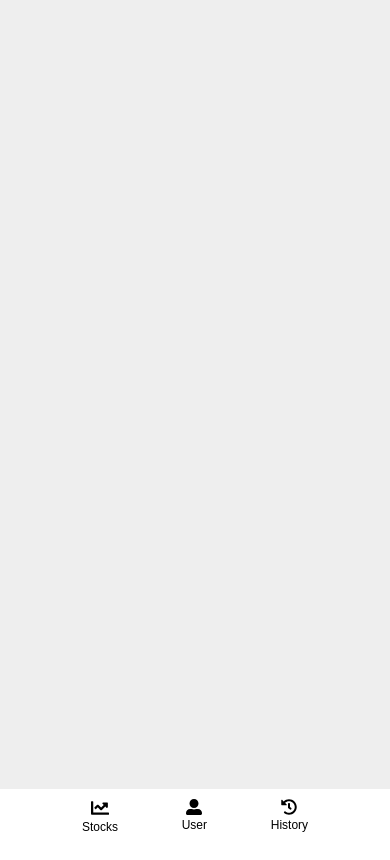
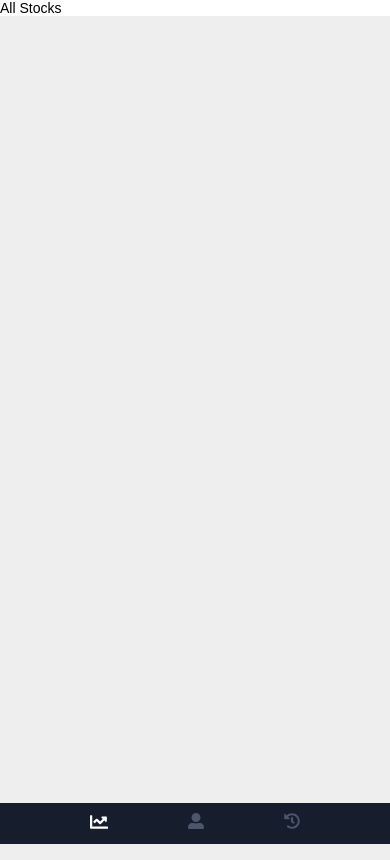
Before and after one commit to brennanwilkes/468-scalable-system, a React (Vite) app in the folder frontend/: page / in a window 390 px wide. Built offline with nearby package versions, Linux system fonts and the light colour scheme.

Commit message:
Menu navigates to all pages

```diff
--- /dev/null
+++ b/frontend/src/Components/Navbar.css
@@ -0,0 +1,48 @@
+.mobile-nav{
+  position: fixed;
+  width: 100vw;
+  bottom: 0;
+  background-color: #161D2C;
+  justify-content: center;
+  flex: 1;
+
+  align-self: flex-start;
+
+  padding: 1rem 3rem;
+
+  display: flex;
+  justify-content: space-between;
+  align-items: center;
+
+}
+
+
+.mobile-items{
+  display: flex;
+  list-style: none;
+  flex: 1;
+  padding: 0 2rem;
+
+  justify-content: space-around;
+}
+
+
+.mobile-item{
+  padding: 0 1rem;
+  cursor: pointer;
+  display: flex;
+  flex-direction: column;
+  align-items: center;
+  text-decoration: none;
+  color: #4B566D;
+  font-size: 1.2rem;
+}
+
+.link {
+  color: #4B566D;
+}
+
+/* Specific styles for active links */
+.link-active {
+  color: #ffffff;
+}
--- /dev/null
+++ b/frontend/src/Components/Navbar.jsx
@@ -0,0 +1,128 @@
+import React, { useEffect, useState } from "react";
+import styled, { createGlobalStyle } from "styled-components";
+import {FaHistory, FaUserAlt, FaChartLine} from "react-icons/fa";
+import "./Navbar.css";
+import { NavLink } from "react-router-dom";
+
+function App() {
+  const [windowDimension, setWindowDimension] = useState(null);
+
+  useEffect(() => {
+    setWindowDimension(window.innerWidth);
+  }, []);
+
+  useEffect(() => {
+    function handleResize() {
+      setWindowDimension(window.innerWidth);
+    }
+
+    window.addEventListener("resize", handleResize);
+    return () => window.removeEventListener("resize", handleResize);
+  }, []);
+
+  const isMobile = windowDimension <= 640;
+
+  return (
+    <Styles.Wrapper>
+      <CSSReset />
+
+      {isMobile ? (
+        <nav className = "mobile-nav">
+          <ul className = "mobile-items">
+            <li className="mobile-item">
+              <NavLink to="/" className={({ isActive }) => (isActive ? "link-active" : "link")} >
+              <span className="icon">
+                <FaChartLine size={18}/>
+              </span>
+              </NavLink>
+            </li>
+            <li className="mobile-item">
+            <NavLink to="/User" className={({ isActive }) => (isActive ? "link-active" : "link")} >
+              <span className="icon">
+              <FaUserAlt size={16}/>
+              </span>
+              </NavLink>
+            </li>
+            <li className="mobile-item">
+            <NavLink to="/History" className={({ isActive }) => (isActive ? "link-active" : "link")} >
+              <span className="icon">
+              <FaHistory size={16}/>
+              </span>
+            </NavLink>
+            </li>
+          </ul>
+
+        </nav>
+
+      ) : (
+        <Navbar.Wrapper>
+        <Navbar.Logo>Logo</Navbar.Logo>
+        <Navbar.Items>
+          <Navbar.Item>Home</Navbar.Item>
+          <Navbar.Item>Blog</Navbar.Item>
+          <Navbar.Item>About</Navbar.Item>
+        </Navbar.Items>
+      </Navbar.Wrapper>
+      )}
+    </Styles.Wrapper>
+  );
+}
+
+
+const Styles = {
+  Wrapper: styled.main`
+    display: flex;
+    background-color: #eeeeee;
+    height: 100vh;
+  `
+};
+
+const Navbar = {
+  Wrapper: styled.nav`
+    flex: 1;
+
+    align-self: flex-start;
+
+    padding: 1rem 3rem;
+
+    display: flex;
+    justify-content: space-between;
+    align-items: center;
+
+    background-color: white;
+  `,
+  Logo: styled.h1`
+    border: 1px solid gray;
+    padding: 0.5rem 1rem;
+  `,
+  Items: styled.ul`
+    display: flex;
+    list-style: none;
+  `,
+  Item: styled.li`
+    padding: 0 1rem;
+    cursor: pointer;
+  `
+};
+
+const CSSReset = createGlobalStyle`
+  *,
+  *::before,
+  *::after {
+    margin: 0;
+    padding: 0;
+    box-sizing: inherit;
+  }
+
+  html {
+    font-size: 62.5%; /*1rem = 10px*/
+    box-sizing: border-box;
+  }
+
+  body {
+    font-size: 1.4rem;
+    font-family: sans-serif;
+  }
+`;
+
+export default App;
--- /dev/null
+++ b/frontend/src/History.jsx
@@ -0,0 +1,17 @@
+import Navbar from "./Components/Navbar";
+
+function App(){
+// Create a Title component that'll render an <h1> tag with some styles
+
+// Use Title and Wrapper like any other React component – except they're styled!
+return(
+
+  <div>
+    Transaction History
+   <Navbar/>
+
+  </div>
+);
+}
+
+export default App;
--- a/frontend/src/Home.jsx
+++ b/frontend/src/Home.jsx
@@ -1,6 +1,10 @@
 import React, { useEffect, useState } from "react";
 import styled, { createGlobalStyle } from "styled-components";
 import {FaHistory, FaUserAlt, FaChartLine} from "react-icons/fa";
+import "./Home.css";
+import { NavLink } from "react-router-dom";
+import Navbar from "./Components/Navbar";
+
 function App() {
   const [windowDimension, setWindowDimension] = useState(null);
 
@@ -19,125 +23,13 @@ function App() {
 
   const isMobile = windowDimension <= 640;
 
-  return (
-    <Styles.Wrapper>
-      <CSSReset />
+return (
+  <div className = "home">
+  All Stocks
+  <Navbar/>
 
-      {isMobile ? (
-        <MobileNavbar.Wrapper>
-          <MobileNavbar.Items>
-            <MobileNavbar.Item>
-              <MobileNavbar.Icon>
-                <FaChartLine size={18}/>
-              </MobileNavbar.Icon>
-              Stocks
-            </MobileNavbar.Item>
-            <MobileNavbar.Item>
-              <MobileNavbar.Icon>
-                <FaUserAlt size={16}/>
-              </MobileNavbar.Icon>
-              User
-            </MobileNavbar.Item>
-            <MobileNavbar.Item>
-              <MobileNavbar.Icon>
-                <FaHistory size={16}/>
-              </MobileNavbar.Icon>
-              History
-            </MobileNavbar.Item>
-          </MobileNavbar.Items>
-        </MobileNavbar.Wrapper>
-      ) : (
-        <Navbar.Wrapper>
-          <Navbar.Logo>Logo</Navbar.Logo>
-          <Navbar.Items>
-            <Navbar.Item>Stocks</Navbar.Item>
-            <Navbar.Item>User</Navbar.Item>
-            <Navbar.Item>History</Navbar.Item>
-          </Navbar.Items>
-        </Navbar.Wrapper>
-      )}
-    </Styles.Wrapper>
+  </div>
   );
 }
 
-const Styles = {
-  Wrapper: styled.main`
-    display: flex;
-    background-color: #eeeeee;
-    height: 100vh;
-  `
-};
-
-const Navbar = {
-  Wrapper: styled.nav`
-    flex: 1;
-
-    align-self: flex-start;
-
-    padding: 1rem 3rem;
-
-    display: flex;
-    justify-content: space-between;
-    align-items: center;
-
-    background-color: white;
-  `,
-  Logo: styled.h1`
-    border: 1px solid gray;
-    padding: 0.5rem 1rem;
-  `,
-  Items: styled.ul`
-    display: flex;
-    list-style: none;
-  `,
-  Item: styled.li`
-    padding: 0 1rem;
-    cursor: pointer;
-  `
-};
-
-const MobileNavbar = {
-  Wrapper: styled(Navbar.Wrapper)`
-    position: fixed;
-    width: 100vw;
-    bottom: 0;
-
-    justify-content: center;
-  `,
-  Items: styled(Navbar.Items)`
-    flex: 1;
-    padding: 0 2rem;
-
-    justify-content: space-around;
-  `,
-  Item: styled(Navbar.Item)`
-    display: flex;
-    flex-direction: column;
-    align-items: center;
-
-    font-size: 1.2rem;
-  `,
-  Icon: styled.span``
-};
-
-const CSSReset = createGlobalStyle`
-  *,
-  *::before,
-  *::after {
-    margin: 0;
-    padding: 0;
-    box-sizing: inherit;
-  }
-
-  html {
-    font-size: 62.5%; /*1rem = 10px*/
-    box-sizing: border-box;
-  }
-
-  body {
-    font-size: 1.4rem;
-    font-family: sans-serif;
-  }
-`;
-
 export default App;
--- /dev/null
+++ b/frontend/src/User.jsx
@@ -0,0 +1,17 @@
+import Navbar from "./Components/Navbar";
+
+function App(){
+// Create a Title component that'll render an <h1> tag with some styles
+
+// Use Title and Wrapper like any other React component – except they're styled!
+return(
+
+  <div>
+   User Stock Portfolio
+  <Navbar/>
+
+  </div>
+);
+}
+
+export default App;
--- a/frontend/src/main.jsx
+++ b/frontend/src/main.jsx
@@ -2,13 +2,15 @@ import React from 'react'
 import ReactDOM from 'react-dom/client'
 import { Routes, Route, BrowserRouter } from "react-router-dom"
 import Home from './Home'
+import User from './User'
+import History from './History'
 import './index.css'
 
 const Router = () => (
 	<Routes>
 		<Route path={"/"} index element={<Home />} />
-		{/* <Route path={myRoutes.LogIn} index element={<LoginPage />} />
-		<Route path={myRoutes.SignUp} index element={<SignUpPage />} /> */}
+		<Route path={"/User"} index element={<User />} />
+		<Route path={"/History"} index element={<History />} />
 
 	</Routes>
 )
```
Also changed, not shown: frontend/src/Home.css (added).
